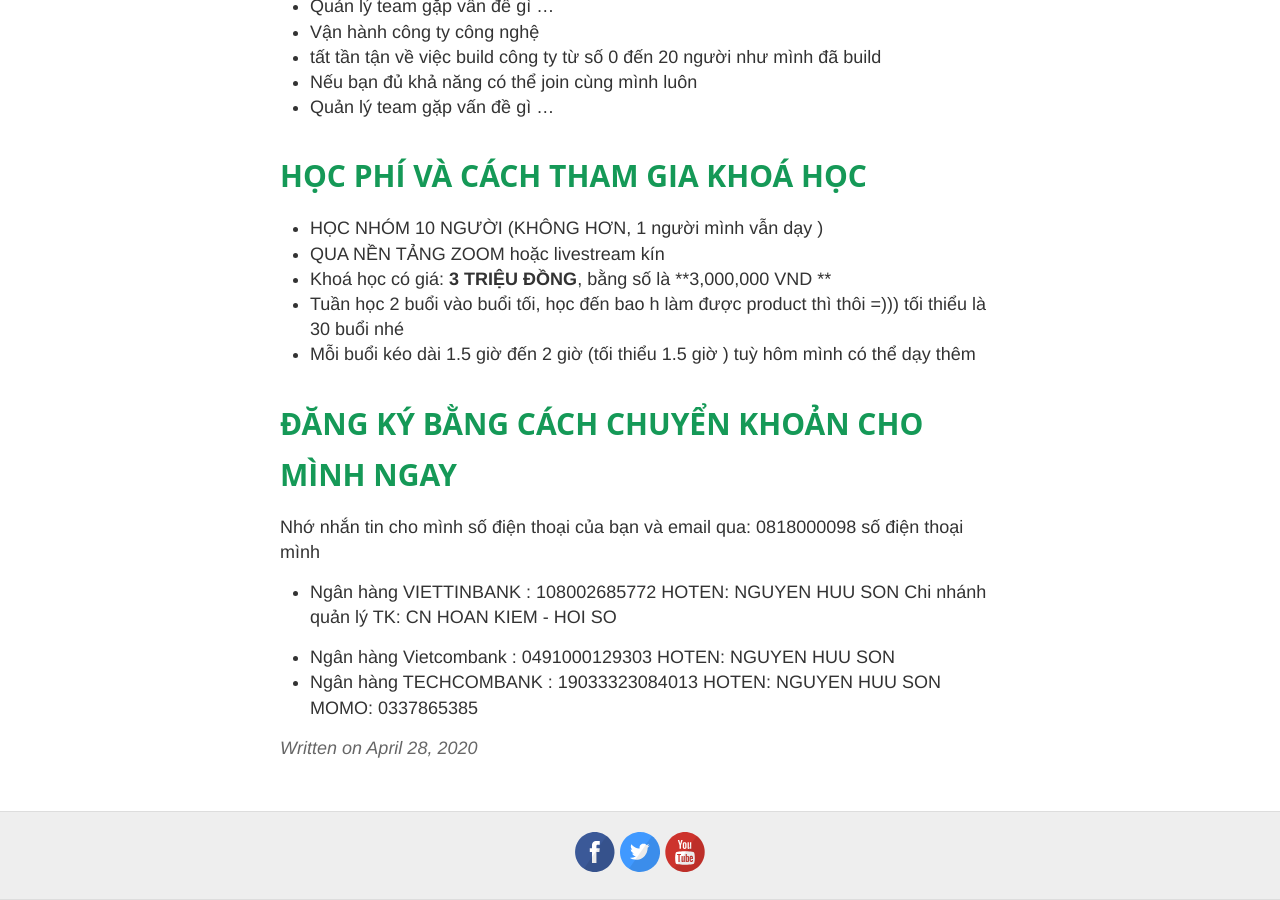
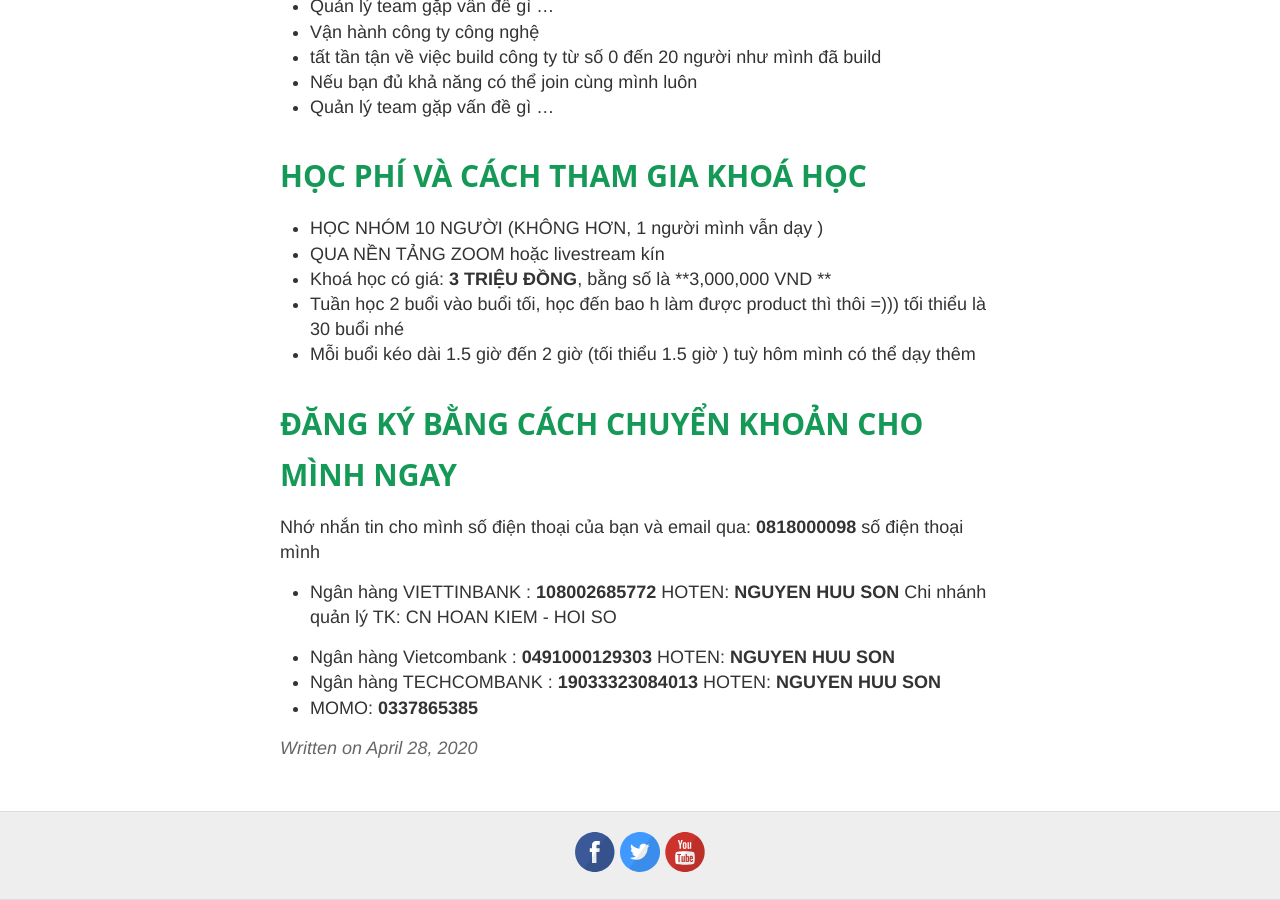
Before and after one commit to sonnhfit/sonnhfit.github.io, a Jekyll site: the page built from _posts/2020-4-28-day-het-khong-con-cai-gi.md, in a window 1280 px wide and 900 px high, scrolled down 6098 px. Built offline with Jekyll 4.4.1, drawn with Linux system fonts in a browser that asks for light colours.

```diff
--- a/_posts/2020-4-28-day-het-khong-con-cai-gi.md
+++ b/_posts/2020-4-28-day-het-khong-con-cai-gi.md
@@ -193,13 +193,13 @@ Mình có thời gian rảnh vào buổi tối nên mình mở 1 khoá học l
 - Mỗi buổi kéo dài 1.5 giờ đến 2 giờ (tối thiểu 1.5 giờ ) tuỳ hôm mình có thể dạy thêm
 
 # ĐĂNG KÝ BẰNG CÁCH CHUYỂN KHOẢN CHO MÌNH NGAY
-Nhớ nhắn tin cho mình  số điện thoại của bạn và email qua: 0818000098 số  điện thoại  mình
-- Ngân hàng VIETTINBANK : 108002685772
-HOTEN: NGUYEN HUU SON
+Nhớ nhắn tin cho mình  số điện thoại của bạn và email qua: **0818000098** số  điện thoại  mình
+- Ngân hàng VIETTINBANK : **108002685772**
+HOTEN: **NGUYEN HUU SON**
 Chi nhánh quản lý TK: CN HOAN KIEM - HOI SO
 
-- Ngân hàng Vietcombank : 0491000129303
-HOTEN: NGUYEN HUU SON
-- Ngân hàng TECHCOMBANK : 19033323084013
-HOTEN: NGUYEN HUU SON
-MOMO: 0337865385
+- Ngân hàng Vietcombank : **0491000129303**
+HOTEN: **NGUYEN HUU SON**
+- Ngân hàng TECHCOMBANK : **19033323084013**
+HOTEN: **NGUYEN HUU SON**
+- MOMO: **0337865385**
```
